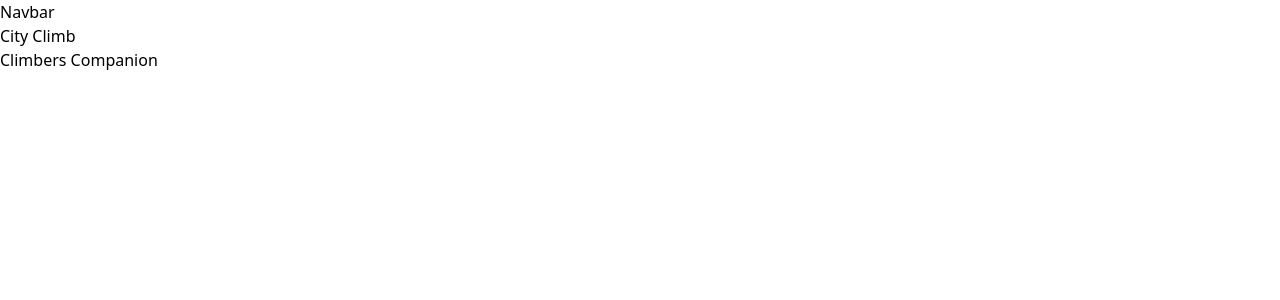
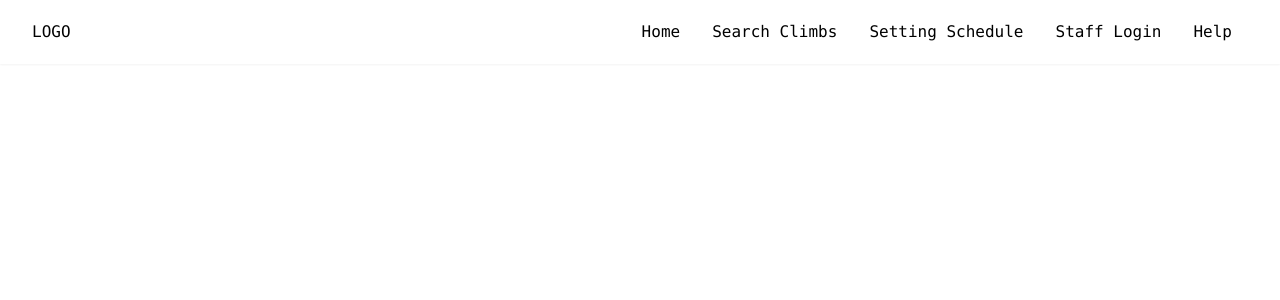
Before and after one commit to deannanicdao/CityClimb_frontend, a React (Create React App) app: page / in a window 1280 px wide. Shown: the top 300 px of the page. Built offline with nearby package versions, Linux system fonts and the light colour scheme.

Commit message:
Developed menu bar on large screens.

```diff
--- a/src/App.js
+++ b/src/App.js
@@ -1,7 +1,7 @@
 import React, { Fragment } from 'react'
 
 import Navbar from './components/layout/Navbar'
-import Landing from './components/layout/Landing'
+// import Landing from './components/layout/Landing'
 
 
 
@@ -9,10 +9,9 @@ import Landing from './components/layout/Landing'
 const App = () => {
   return (
 
-    <Fragment>
+    <>
       <Navbar />
-      <Landing />
-    </Fragment>
+    </>
 
 
   )
--- a/src/components/layout/Landing.js
+++ b/src/components/layout/Landing.js
@@ -3,7 +3,7 @@ import React from 'react'
 const Landing = () => {
     return (
         <div>
-            <h1>City Climb</h1>
+            <h1 className="text-red-500">City Climb</h1>
             <h3>Climbers Companion</h3>
         </div>
     )
--- a/src/components/layout/Navbar.js
+++ b/src/components/layout/Navbar.js
@@ -1,10 +1,37 @@
 import React from 'react'
+import { Link } from 'react-router-dom'
 
 const Navbar = () => {
     return (
-        <div>
-            <h1>Navbar</h1>
+      <nav className='flex justify-between items-center h-16 bg-red text-black relative
+      shadow-sm font-mono' role="navigation">
+        <Link to='/' className='pl-8'>
+          LOGO
+        </Link>
+
+      {/* Burger menu */}
+        <div className="px-4 cursor-pointer md:hidden">
+          <svg className="w-6 h-6"
+          fill="none"
+          stroke="currentColor"
+          viewBox="0 0 24 24"
+          xmlns="http://www.w3.org/2000/svg">
+            <path strokeLinecap="round"
+            strokeLinejoin="round" s
+            trokeWidth={2}
+            d="M4 6h16M4 12h16M4 18h16" />
+          </svg>
         </div>
+        <div className="pr-8 md:block hidden">
+          <Link className="p-4" to="/">Home</Link>
+          <Link className="p-4" to="/">Search Climbs</Link>
+          <Link className="p-4" to="/">Setting Schedule</Link>
+          <Link className="p-4" to="/">Staff Login</Link>
+          <Link className="p-4" to="/">Help</Link>
+        </div>
+
+      </nav>
+
     )
 }
 
--- a/src/index.js
+++ b/src/index.js
@@ -1,6 +1,7 @@
 import React from 'react';
 import ReactDOM from 'react-dom';
 import './index.css';
+import {BrowserRouter} from 'react-router-dom'
 
 import App from './App';
 
@@ -8,7 +9,9 @@ import reportWebVitals from './reportWebVitals';
 
 ReactDOM.render(
   <React.StrictMode>
-    <App />
+    <BrowserRouter>
+      <App />
+    </BrowserRouter>
   </React.StrictMode>,
   document.getElementById('root')
 );
```
Also changed, not shown: src/components/layout/Content.js (added), src/components/layout/Dropdown.js (added), 1 other file (tests, documents, lock files or other folders).
